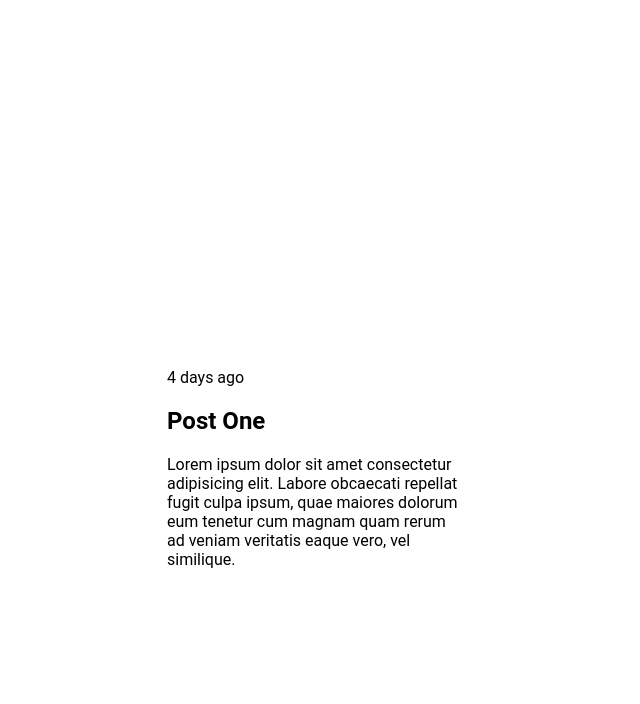
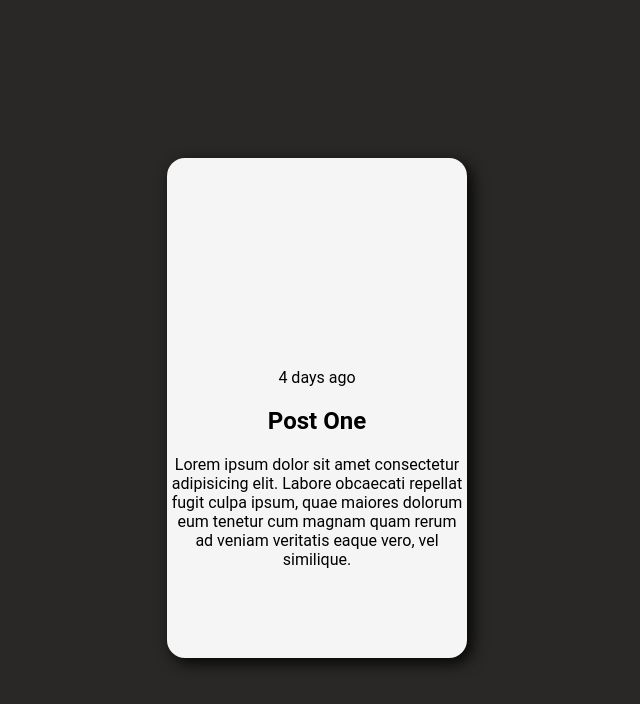
Before and after one commit to prmtrigo/Rpg-Style-Cards, a plain HTML site: page projeto/index.html in a window 1280 px wide. Shown: the whole page, without its empty margins (331-971 px from the left). Drawn offline with Linux system fonts and the light colour scheme.

Commit message:
image moved

```diff
--- a/projeto/style.css
+++ b/projeto/style.css
@@ -5,6 +5,8 @@ body{
     align-items: center;
     justify-content: center;
     overflow: hidden;
+
+    background: #292826;
 }
 
 .card{
@@ -15,4 +17,19 @@ body{
 
     font-family: roboto;
     border-radius: 18px;
+    background: whitesmoke;
+    box-shadow: 5px 5px 15px rgba(0,0,0,0.9);
+    text-align: center;
 }
+
+.card-image{
+    grid-area: image;
+}
+
+.card-text{
+    grid-area: text;
+}
+
+.card-stats{
+    grid-area: stats;
+}
```
Also changed, not shown: images/pontos-salvador-Farrol-da-Barra.jpg (added).
